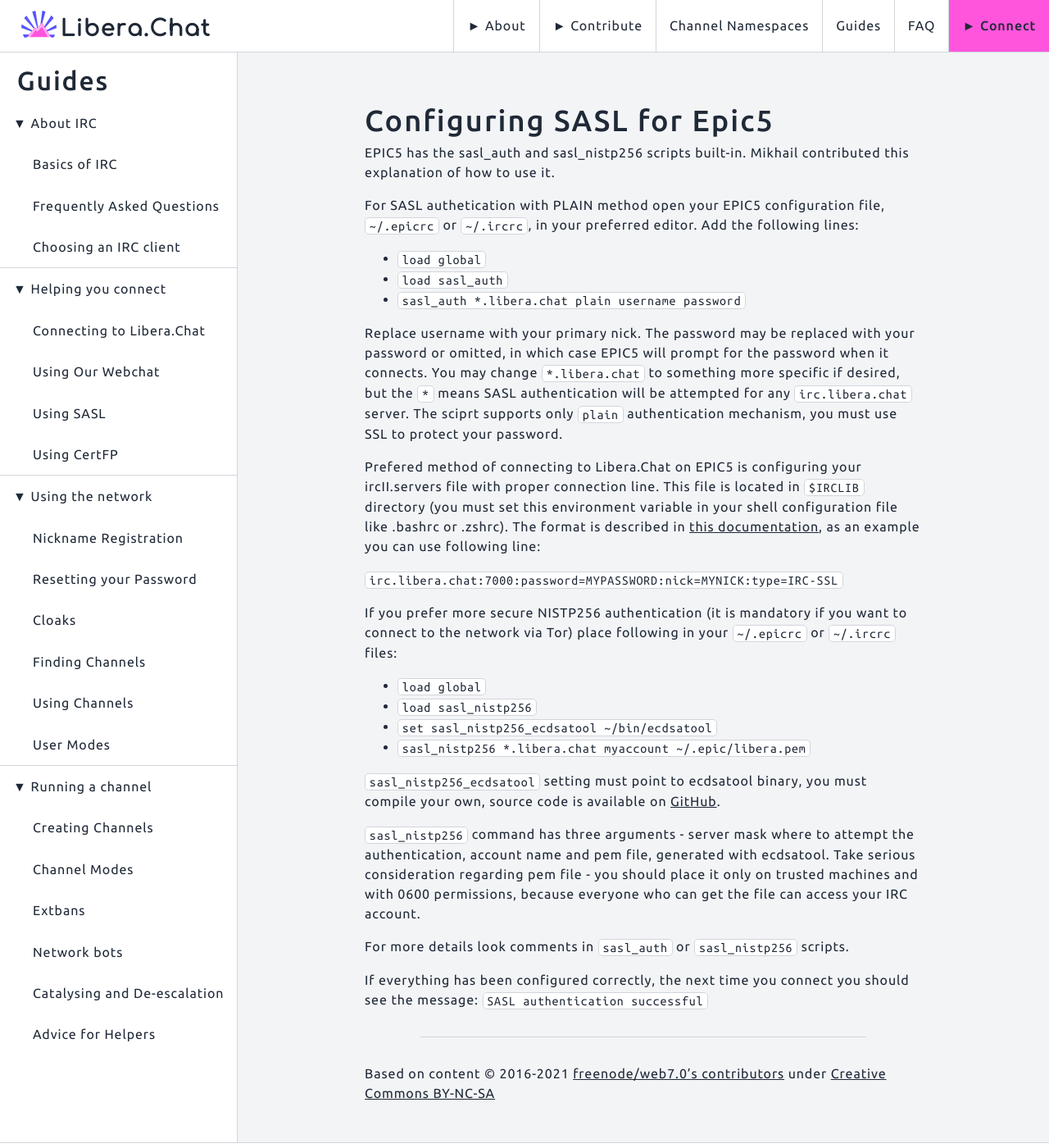
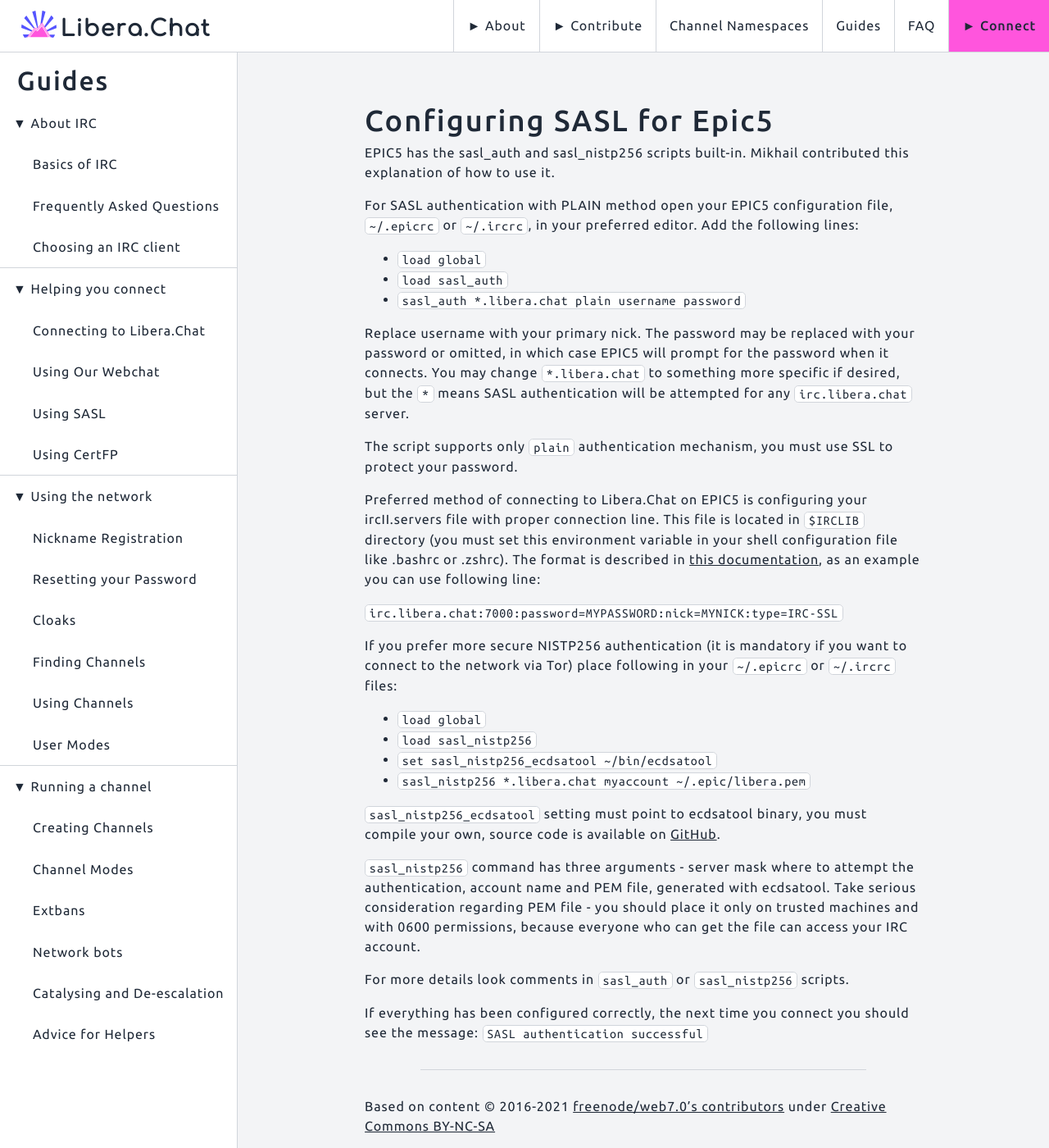
Before and after one commit to Libera-Chat/libera-chat.github.io, a Jekyll site: the page built from content/_guides/sasl/epic5.md, in a window 1280 px wide and 1400 px high. Shown: the whole window at 82% size. Built offline with Jekyll 4.4.1, drawn with Linux system fonts in a browser that asks for light colours.

Commit message:
Spelling

```diff
--- a/content/_guides/sasl/epic5.md
+++ b/content/_guides/sasl/epic5.md
@@ -7,7 +7,7 @@
 EPIC5 has the sasl_auth and sasl_nistp256 scripts built-in. Mikhail
 contributed this explanation of how to use it.
 
-For SASL authetication with PLAIN method open your EPIC5 configuration
+For SASL authentication with PLAIN method open your EPIC5 configuration
 file, `~/.epicrc` or `~/.ircrc`, in your preferred editor. Add the
 following lines:
 
@@ -20,10 +20,11 @@
 when it connects. You may change `*.libera.chat` to something more specific
 if desired, but the `*` means SASL authentication will be attempted for any
 `irc.libera.chat` server.
-The sciprt supports only `plain` authentication mechanism, you must use SSL
+
+The script supports only `plain` authentication mechanism, you must use SSL
 to protect your password.
 
-Prefered method of connecting to Libera.Chat on EPIC5 is configuring your
+Preferred method of connecting to Libera.Chat on EPIC5 is configuring your
 ircII.servers file with proper connection line. This file is located in
 `$IRCLIB` directory (you must set this environment variable in your shell
 configuration file like .bashrc or .zshrc). The format is described in
@@ -46,8 +47,8 @@
 [GitHub](https://github.com/kaniini/ecdsatool).
 
 `sasl_nistp256` command has three arguments - server mask where to attempt
-the authentication, account name and pem file, generated with ecdsatool.
-Take serious consideration regarding pem file - you should place it only on
+the authentication, account name and PEM file, generated with ecdsatool.
+Take serious consideration regarding PEM file - you should place it only on
 trusted machines and with 0600 permissions, because everyone who can get
 the file can access your IRC account.
 
```
